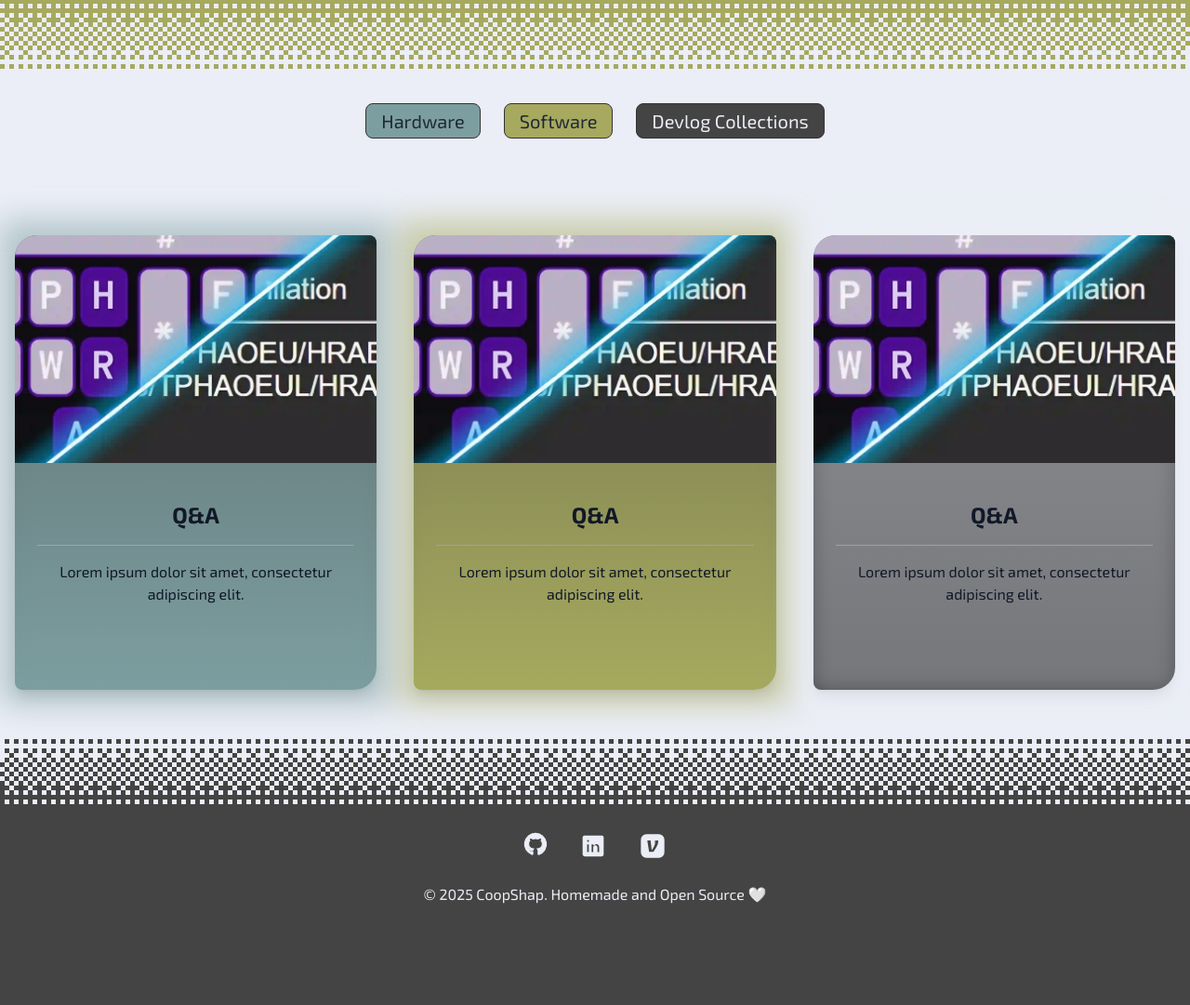
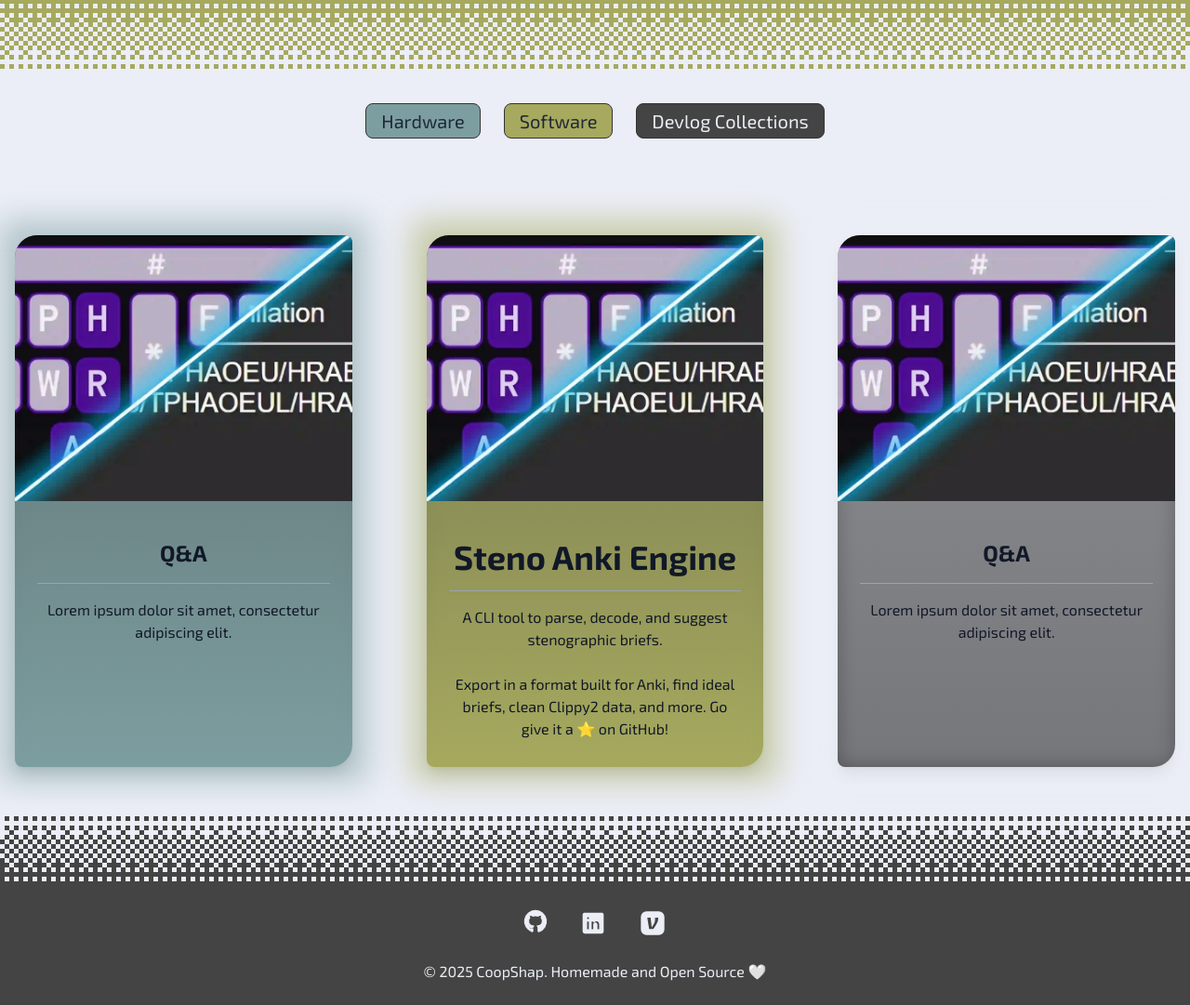
Before and after one commit to cshapard26/CoopShapWebsite, a Flask app: page /projects in a window 1280 px wide. Shown: the part 225-1306 px from the top of the page at 93% size. Before the commit the page ends 1197 px from the top, so only its background shows below. Run offline with Flask 3, Linux system fonts and the light colour scheme.

Commit message:
Project 1

```diff
--- a/static/css/output.css
+++ b/static/css/output.css
@@ -849,12 +849,12 @@ video {
   justify-content: space-between;
 }
 
-.gap-10 {
-  gap: 2.5rem;
-}
-
 .gap-2 {
   gap: 0.5rem;
+}
+
+.gap-20 {
+  gap: 5rem;
 }
 
 .gap-32 {
--- a/templates/projects.html
+++ b/templates/projects.html
@@ -39,9 +39,9 @@
         <!-- Post Section -->
         <section class="py-12">
             <div class="max-w-screen-xl px-4 mx-auto">
-                <div class="grid grid-cols-1 sm:grid-cols-3 gap-10 text-gray-900">
+                <div class="grid grid-cols-1 sm:grid-cols-3 gap-20 text-gray-900">
                    <!-- Post 1 -->
-                    <a href="/courses/ECE1181/qa" class="relative rounded-tl-3xl rounded-lg rounded-br-3xl shadow-lg transform hover:scale-105 transition duration-300
+                    <a href="https://github.com/cshapard26/steno-anki-engine" class="relative rounded-tl-3xl rounded-lg rounded-br-3xl shadow-lg transform hover:scale-105 transition duration-300
                     bg-gradient-to-t from-cs-blue to-[#444444]
                     after:content-[''] after:absolute after:-inset-4 after:rounded-lg after:bg-cs-blue/50 after:blur-lg after:z-[-1]">
 
@@ -54,15 +54,18 @@
                     </a>
 
                     <!-- Post 2 -->
-                    <a href="/courses/ECE1181/qa" class="relative rounded-tl-3xl rounded-lg rounded-br-3xl shadow-lg transform hover:scale-105 transition duration-300
+                    <a href="https://github.com/cshapard26/steno-anki-engine" class="relative rounded-tl-3xl rounded-lg rounded-br-3xl shadow-lg transform hover:scale-105 transition duration-300
                     bg-gradient-to-t from-cs-green to-[#444444]
                     after:content-[''] after:absolute after:-inset-4 after:rounded-lg after:bg-cs-green/50 after:blur-lg after:z-[-1]">
 
                     <img src="/static/images/featured/steno-anki-title.webp" alt="Q&A" class="w-full h-1/2 object-cover rounded-tl-3xl rounded-tr-lg">
                     <div class="p-6">
-                        <h3 class="text-2xl dark:text-white font-bold text-center mt-4">Q&A</h3>
+                        <h3 class="text-4xl dark:text-white font-bold text-center mt-4">Steno Anki Engine</h3>
                         <hr class="my-4 border-gray-400">
-                        <p class="dark:text-white text-center">Lorem ipsum dolor sit amet, consectetur adipiscing elit.</p>
+                        <p class="dark:text-white text-center">A CLI tool to parse, decode, and suggest stenographic briefs.
+                        </p><br/>
+                        <p class="dark:text-white text-center">Export in a format built for Anki, find ideal briefs, clean Clippy2 data, and more. Go give it a ⭐ on GitHub!
+                        </p>
                     </div>
                     </a>
 
```
